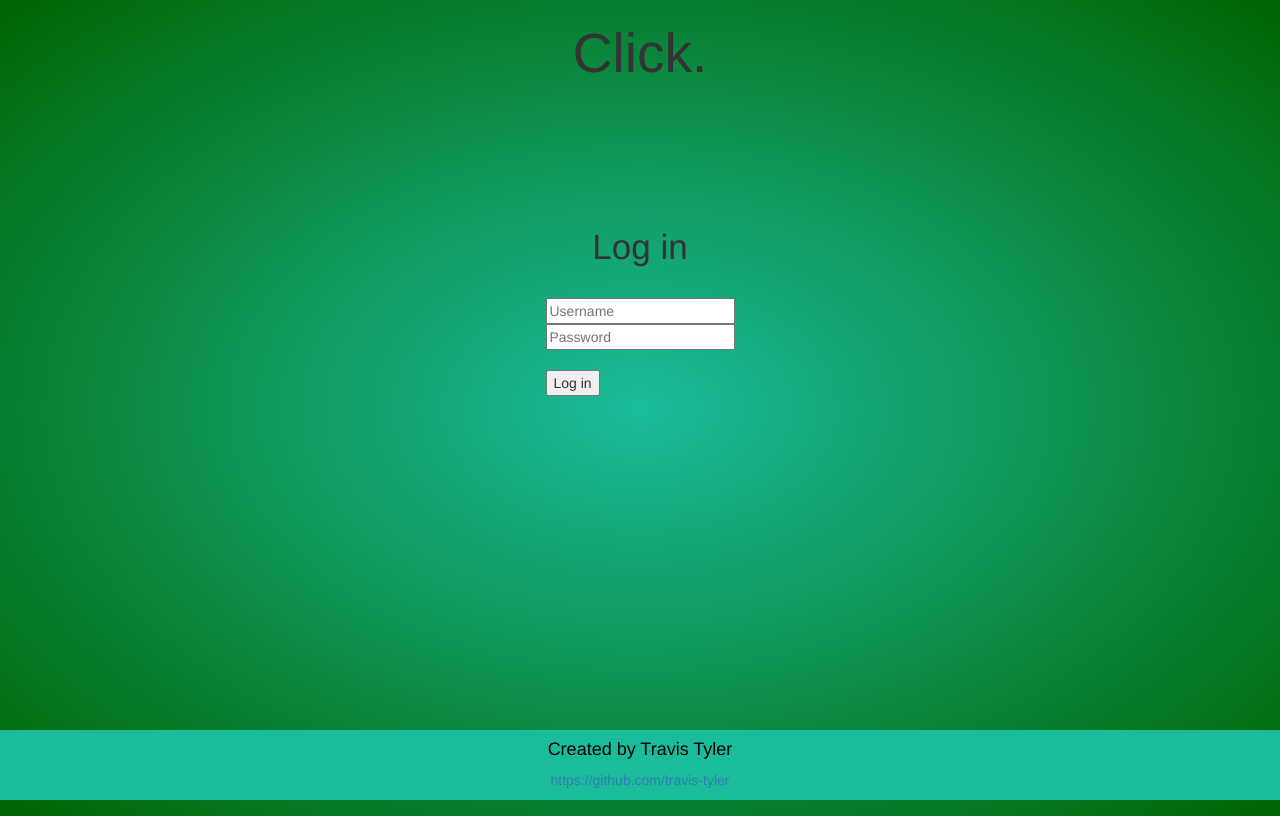
After one commit to travis-tyler/click., a Flask app: page /login in a window 1280 px wide. The commit adds this page. Run offline with Flask 2, Linux system fonts and the light colour scheme; some libraries are stand-ins or nearby versions.

Commit message:
Added account management and more templates, plus web deployment files

```diff
--- /dev/null
+++ b/click_app/app.py
@@ -0,0 +1,96 @@
+from flask import Flask, render_template, request, session, redirect, url_for, g
+from flask_sqlalchemy import SQLAlchemy
+
+app = Flask(__name__)
+app.secret_key = 'supersecretkeydonttellanyone'
+
+@app.before_request
+def before_request():
+    g.user = None
+    if 'user_id' in session:
+        user = User.query.filter_by(id=session['user_id'])[0]
+        g.user = user
+
+app.config['SQLALCHEMY_DATABASE_URI'] = 'sqlite:////tmp/test.db'
+db = SQLAlchemy(app)
+
+class User(db.Model):
+    id = db.Column(db.Integer, primary_key=True)
+    username = db.Column(db.String(80), unique=True, nullable=False)
+    password = db.Column(db.String(120), unique=True, nullable=False)
+    clicks = db.Column(db.Integer, nullable=False, default=0)
+
+    def __repr__(self):
+        return f'<User: {self.username}; Clicks: {self.clicks}>'
+
+@app.route('/', methods=['GET', 'POST'])
+def home():
+    # if not g.user:
+    #     return redirect(url_for('login'))
+
+    total_clicks = db.engine.execute(f'SELECT SUM(clicks) FROM User').fetchone()[0]
+
+    if request.method == 'POST':
+        if request.form['login']:
+            return redirect(url_for('login'))
+        if request.form['signup']:
+            return redirect(url_for('signup'))
+
+    return render_template('index.html', total_clicks=total_clicks)
+
+@app.route('/login', methods=['GET', 'POST'])
+def login():
+    if request.method == 'POST':
+        session.pop('user_id', None)
+        username = request.form['username']
+        password = request.form['password']
+
+        user = User.query.filter_by(username=username)[0]
+
+        if user and user.password == password:
+            session['user_id'] = user.id
+            return redirect(url_for('profile'))
+
+        return redirect(url_for('login'))
+
+    return render_template('login.html')
+
+@app.route('/signup', methods=['GET', 'POST'])
+def signup():
+    session.pop('user_id', None)
+    if request.method == 'POST':
+        session.pop('user_id', None)
+
+        username = request.form['username']
+        password_1 = request.form['password_1']
+        password_2 = request.form['password_2']
+
+        if db.session.query(User.id).filter_by(username=username).scalar() is None:
+
+            if password_1 == password_2:
+
+                if db.session.query(User.id).filter_by(password=password_1).scalar() is None:
+
+                    new_user = User(username=username, password=password_1)
+                    db.session.add(new_user)
+                    db.session.commit()
+
+                    return redirect(url_for('login'))
+
+    return render_template('signup.html')
+
+@app.route('/profile', methods=['POST', 'GET'])
+def profile():
+    if not g.user:
+        return redirect(url_for('login'))
+
+    if request.method == "POST":
+        g.user.clicks += 1
+        db.session.commit()
+        return render_template("profile.html", click_num=g.user.clicks)
+
+    return render_template('profile.html', click_num=g.user.clicks)
+
+
+if __name__=='__main__':
+    app.run(debug=True)
--- /dev/null
+++ b/click_app/templates/login.html
@@ -0,0 +1,65 @@
+<!DOCTYPE html>
+<html lang="en-us">
+
+<head>
+
+  <meta charset="UTF-8">
+  <title>Click.</title>
+  <link rel="stylesheet" href="https://stackpath.bootstrapcdn.com/bootstrap/4.3.1/css/bootstrap.min.css" integrity="sha384-ggOyR0iXCbMQv3Xipma34MD+dH/1fQ784/j6cY/iJTQUOhcWr7x9JvoRxT2MZw1T" crossorigin="anonymous">
+
+  <style>
+    .footer {
+      position: fixed;
+      left: 0;
+      bottom: 0;
+      width: 100%;
+      background-color: #1abc9c;
+      color: black;
+      text-align: center;
+    }
+  </style>
+
+</head>
+<body style="background: radial-gradient(#1abc9c, darkgreen);">
+
+    <div class="header">
+        <h2 class="display-2" style='text-align: center;'>Click.</h1>
+    </div>
+
+    <br><br><br><br><br><br>
+
+    <div class='row'>
+        <h4 class="center-block display-4">Log in</h4>
+    </div>
+
+    <br>
+
+    <div class='row'>
+        <form method="POST" class="center-block">
+            <div class='field'>
+                <input class='input' type='text' name='username' placeholder="Username">
+            </div>
+            <div class='field'>
+                <input class='input' type='password' name='password' placeholder="Password">
+            </div>
+            <br>
+            <input type="submit" value="Log in">
+        </form>
+    </div>
+
+    <br><br><br><br><br><br>
+
+    <div class='row'>
+        <br><br><br><br><br><br><br><br><br><br><br><br><br><br><br>
+    </div>
+
+    <div class="footer">
+        <h4>Created by Travis Tyler</h4>
+        <p style="color:white"><a href='https://github.com/travis-tyler'>https://github.com/travis-tyler</a></p>
+      </div>
+
+  <link rel="stylesheet" href="https://maxcdn.bootstrapcdn.com/bootstrap/3.3.6/css/bootstrap.min.css">
+  <!-- <script src="./static/app.js"></script> -->
+
+</body>
+</html>
--- /dev/null
+++ b/initdb.py
@@ -0,0 +1,4 @@
+from click_app.app import db
+
+# db.drop_all()
+db.create_all()
--- /dev/null
+++ b/runtime.txt
@@ -0,0 +1 @@
+python-3.7.4
```
Also changed, not shown: app.py (deleted, +0 -28 lines), click_app/templates/index.html (added, +61 -0 lines), click_app/templates/profile.html (added, +65 -0 lines), click_app/templates/signup.html (renamed from templates/index.html, +18 -11 lines), click_app/__init__.py (added), 4 other files.
